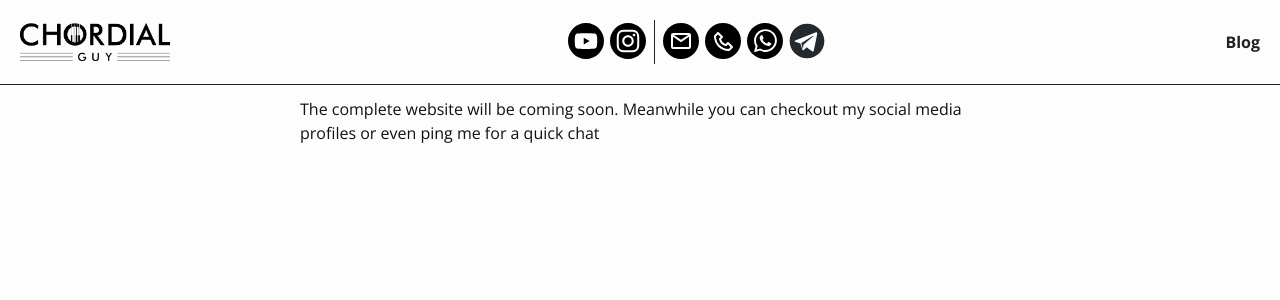
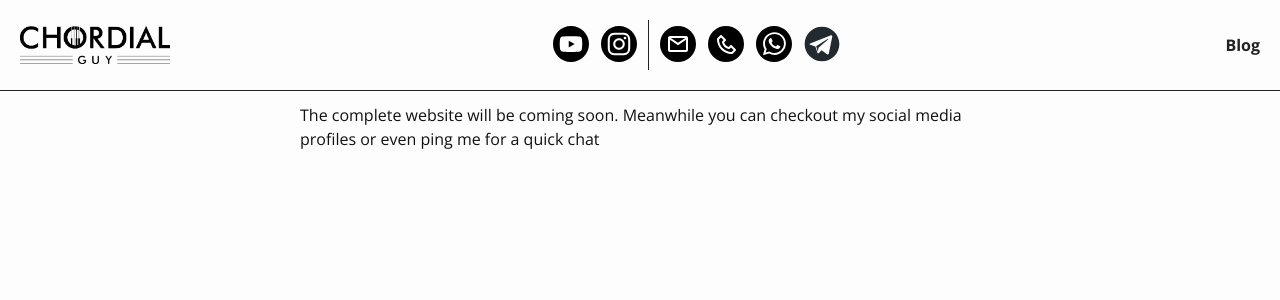
Before and after one commit to chordialguy/chordialguy.github.io, a Jekyll site: the page built from docs/index.markdown, in a window 1280 px wide. Shown: the top 300 px of the page. Built offline with Jekyll 4.4.1, drawn with Linux system fonts in a browser that asks for light colours.

Commit message:
minor spacing between icons

```diff
--- a/docs/_sass/_social.scss
+++ b/docs/_sass/_social.scss
@@ -7,7 +7,7 @@
     flex-flow: wrap;
     margin: 0;
     > li {
-        margin: 3px;
+        margin: 6px;
         > a {
             display: block;
             width: 36px;
```
